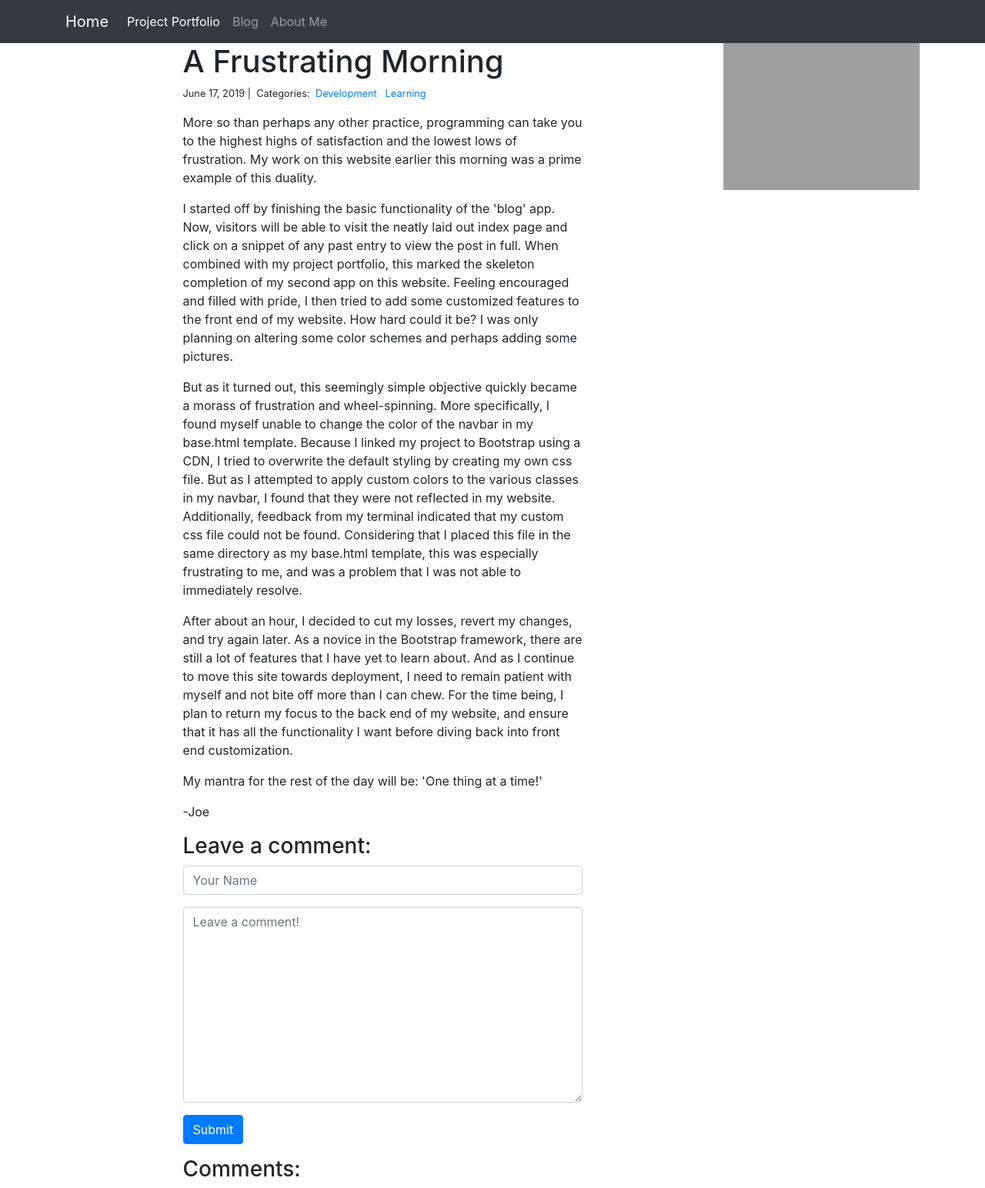
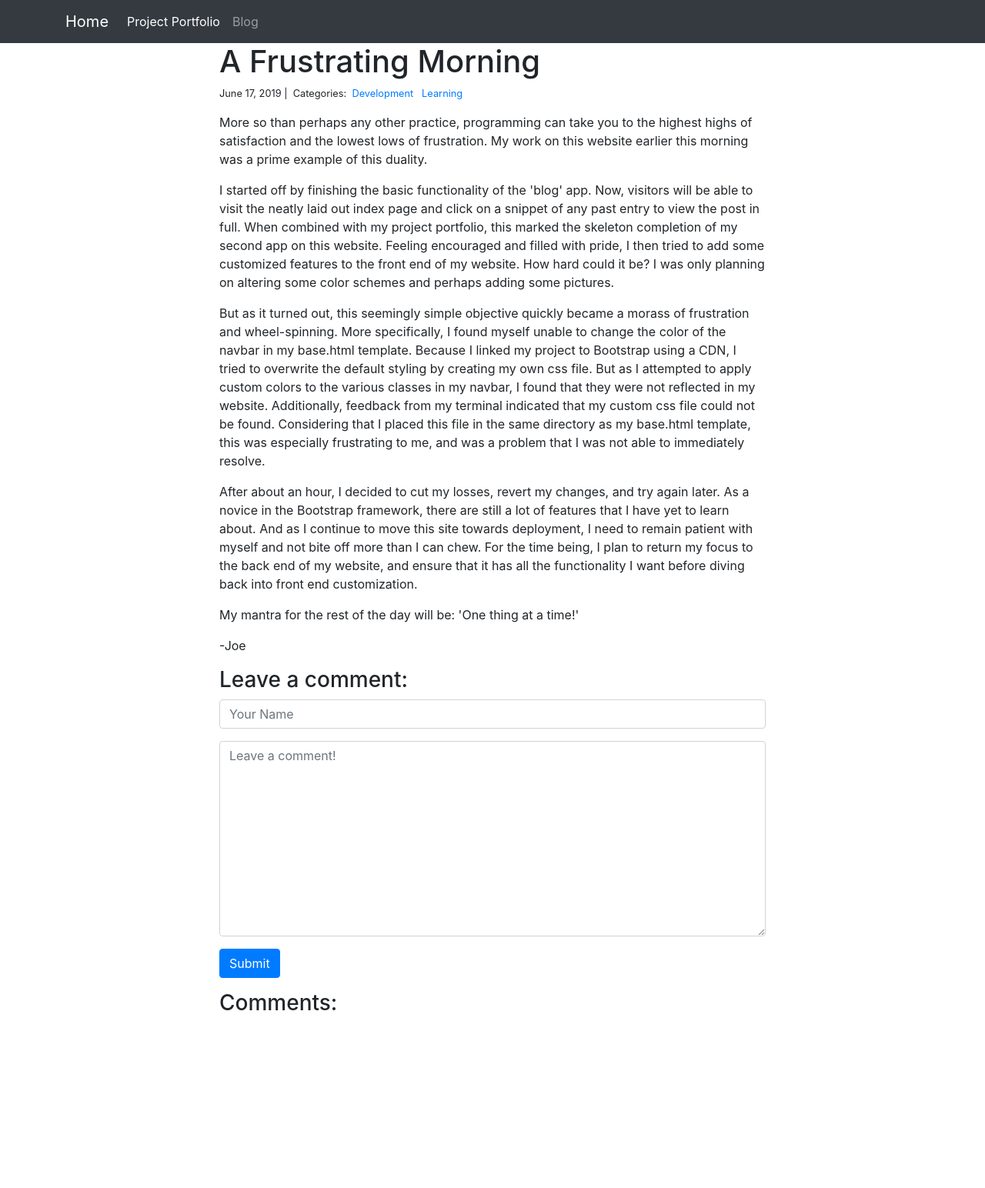
Before and after one commit to PickertJoe/personal_website, a Django app: page /blog/2/ in a window 1280 px wide. Shown: the whole page at 77% size. After the commit the page ends 1313 px from the top, so only its background shows below. Run offline with Django 3.2, Linux system fonts and the light colour scheme; data comes from the database, SQL or seed files in the repository; some libraries are stand-ins or nearby versions; grey boxes are pictures that could not be loaded.

Commit message:
Trying to checkout

```diff
--- a/blog/templates/blog_index.html
+++ b/blog/templates/blog_index.html
@@ -1,6 +1,5 @@
 {% extends 'base.html' %}
 {% block page_content %}
-<body>
 <div class='col-md-8 offset-md-2'>
     <h1>Blog Index</h1>
     <hr>
@@ -18,5 +17,4 @@
     <p>{{ post.body | slice:":400" }}...</p>
     {% endfor %}
 </div>
-</body>
 {% endblock %}
--- a/home/urls.py
+++ b/home/urls.py
@@ -3,5 +3,4 @@ from . import views
 
 urlpatterns = [
     path('', views.index, name="home"),
-    path('about', views.about, name="about"),
 ]
--- a/home/views.py
+++ b/home/views.py
@@ -6,7 +6,3 @@ from django.template import RequestContext
 
 def index(request):
     return render(request, 'index.html')
-
-
-def about(request):
-    return render(request, 'about.html')
--- a/personal_website/templates/base.html
+++ b/personal_website/templates/base.html
@@ -1,7 +1,7 @@
 <head>
   {% load staticfiles %}
   <link rel="stylesheet" href="https://stackpath.bootstrapcdn.com/bootstrap/4.3.1/css/bootstrap.min.css" integrity="sha384-ggOyR0iXCbMQv3Xipma34MD+dH/1fQ784/j6cY/iJTQUOhcWr7x9JvoRxT2MZw1T" crossorigin="anonymous">
-  <link rel="stylesheet" href="{% static 'css/custom.css' %}" type='text/css' />
+  <link rel="stylesheet" href="../../static/css/custom.css" type='text/css' />
 
 </head>
 
@@ -20,9 +20,6 @@
             <li class="nav-item">
               <a class="nav-link" href="{% url 'blog_index' %}">Blog</a>
             </li>
-            <li class="nav-itme">
-              <a class="nav-link" href="{% url 'about' %}">About Me</a>
-            </li>
           </ul>
         </div>
     </div>
@@ -33,20 +30,11 @@
 
 <body>
   <div class="container">
-    <div class="row">
-    <div class="col-9">
-      {% block page_content %}
-      {% endblock %}
-    </div>
-    <div class="col-3">
-      <img src='../../static/images/Pro.jpg' class='img-fluid'>
-    </div>
-  </div>
+    {% block page_content %}
 
 
-
+    {% endblock %}
 </div>
-
 <script src="https://code.jquery.com/jquery-3.3.1.slim.min.js" integrity="sha384-q8i/X+965DzO0rT7abK41JStQIAqVgRVzpbzo5smXKp4YfRvH+8abtTE1Pi6jizo" crossorigin="anonymous"></script>
 <script src="https://cdnjs.cloudflare.com/ajax/libs/popper.js/1.14.3/umd/popper.min.js" integrity="sha384-ZMP7rVo3mIykV+2+9J3UJ46jBk0WLaUAdn689aCwoqbBJiSnjAK/l8WvCWPIPm49" crossorigin="anonymous"></script>
 <script src="https://stackpath.bootstrapcdn.com/bootstrap/4.1.3/js/bootstrap.min.js" integrity="sha384-ChfqqxuZUCnJSK3+MXmPNIyE6ZbWh2IMqE241rYiqJxyMiZ6OW/JmZQ5stwEULTy" crossorigin="anonymous"></script>
--- a/projects/templates/project_index.html
+++ b/projects/templates/project_index.html
@@ -6,7 +6,7 @@
 {% for project in projects %}
     <div class='col-md-4'>
         <div class='card mb-2'>
-            <img class='card-img-top' src="{% static project.image %}">
+            <img class='card-img-top' src='{% static project.image %}'>
             <div class='card-body'>
                 <h5 class='card-title'>{{ project.title }}</h5>
                 <p class='card-text'>{{ project.description }}</p>
```
Also changed, not shown: home/templates/index.html (+3 -6 lines).
